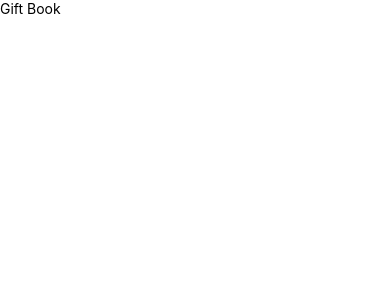
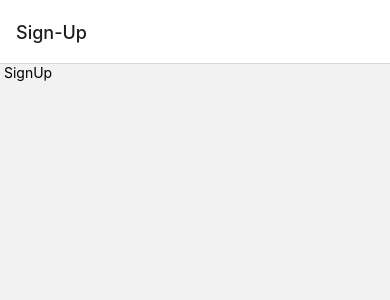
Before and after one commit to pragashraj/Gift-Book-Mobile-App, a React Native app: screen / in a window 390 px wide. Shown: the top 300 px of the page. Built offline with nearby package versions, Linux system fonts and the light colour scheme.

Commit message:
feat: routes.js

```diff
--- a/App.js
+++ b/App.js
@@ -1,11 +1,41 @@
 import React from 'react'
-import { View, Text } from 'react-native'
+
+import {createStackNavigator} from '@react-navigation/stack'
+import {NavigationContainer} from '@react-navigation/native'
+
+import routes from './src/routes/routes'
+
+const stack = createStackNavigator()
+
+const AuthFlow = () => {
+  return(
+    <stack.Navigator>
+      { routes.auth.map(route => {
+          const {name, component, options} = route
+          return (
+            <stack.Screen
+              name = {name}
+              component = {component}
+              options = {options}
+              key = {name}
+            />
+          )
+      }) }
+    </stack.Navigator>
+  )
+}
 
 const App = () => {
   return (
-    <View>
-      <Text>Gift Book</Text>
-    </View>
+    <NavigationContainer>
+      <stack.Navigator>
+         <stack.Screen
+          name = "Authentication"
+          component = {AuthFlow}
+          options = { { headerShown: false } }
+        />
+      </stack.Navigator>
+    </NavigationContainer>
   )
 }
 
--- a/index.js
+++ b/index.js
@@ -1,7 +1,7 @@
 /**
  * @format
  */
-
+import 'react-native-gesture-handler';
 import {AppRegistry} from 'react-native';
 import App from './App';
 import {name as appName} from './app.json';
--- a/package.json
+++ b/package.json
@@ -15,7 +15,9 @@
     "@react-navigation/stack": "^6.0.7",
     "react": "17.0.2",
     "react-native": "0.65.1",
-    "react-native-gesture-handler": "^1.10.3"
+    "react-native-gesture-handler": "^1.10.3",
+    "react-native-safe-area-context": "^3.3.2",
+    "react-native-screens": "^3.7.0"
   },
   "devDependencies": {
     "@babel/core": "7.15.5",
--- /dev/null
+++ b/src/routes/routes.js
@@ -0,0 +1,19 @@
+import SignUp from "../screens/SignUp"
+import SignIn from '../screens/SignIn'
+
+const routes = {
+    auth: [
+        {
+            name: "Sign-Up",
+            component: SignUp,
+            Options: { headerShown: true }
+        },
+        {
+            name: "Sign-In",
+            component: SignIn,
+            Options: { headerShown: false }
+        },
+    ]
+}
+
+export default routes
```
Also changed, not shown: 1 other file (tests, documents, lock files or other folders).
